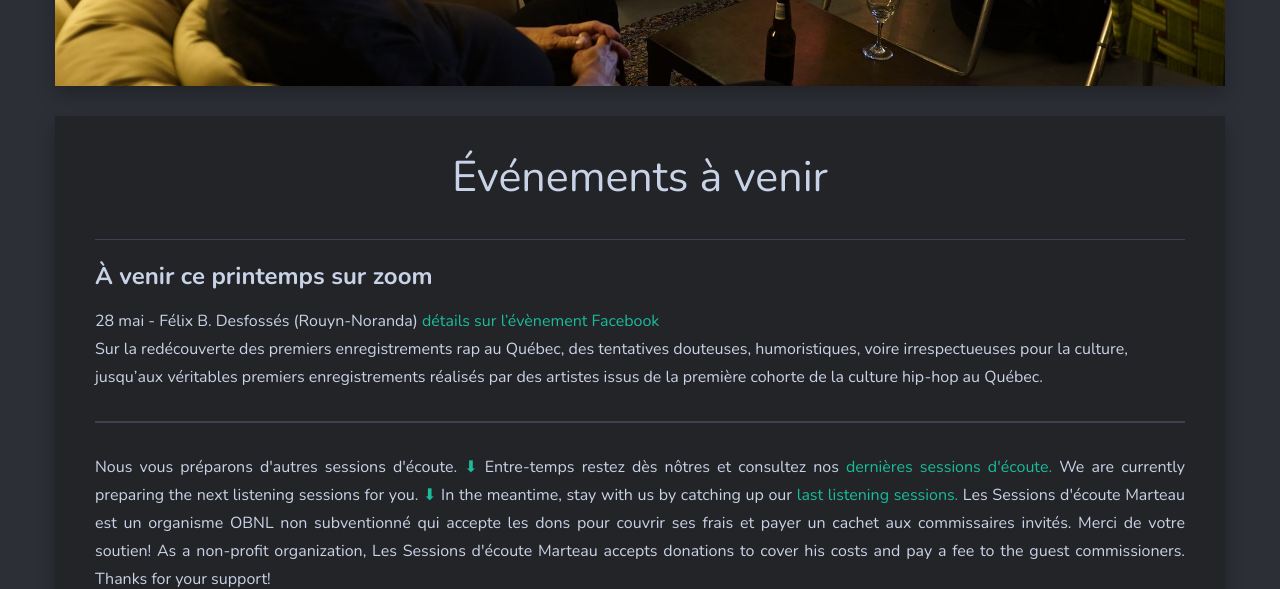
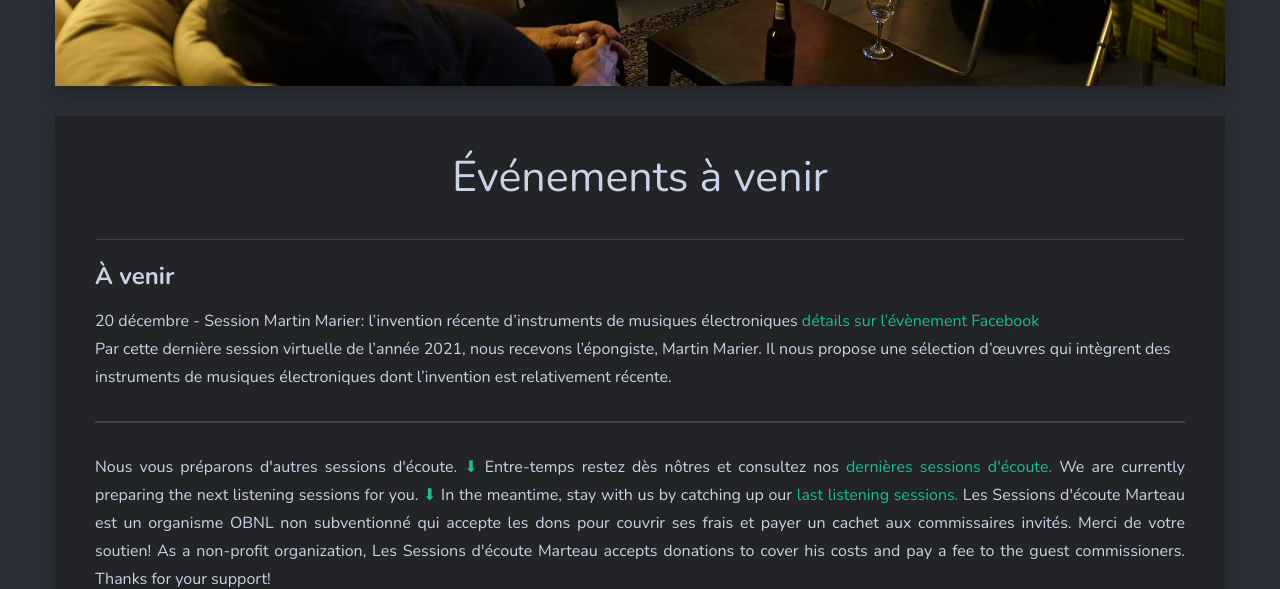
Before and after one commit to sessions-marteau/sessions-marteau-2.github.io, a Jekyll site: the page built from _pages/evenement-a-venir.md, in a window 1280 px wide and 900 px high, scrolled down 609 px, cut to the strip 0-589 px from the top of the window. Built offline with Jekyll 4.4.1, drawn with Linux system fonts in a browser that asks for light colours; nearby versions of some CDN libraries.

Commit message:
Update evenement-a-venir.md

```diff
--- a/_pages/evenement-a-venir.md
+++ b/_pages/evenement-a-venir.md
@@ -118,11 +118,11 @@ Juan Guillermo DUMAY [aka Mémo Dumay / Mantaspectra] est musicien, artiste sono
 
 
 
-### À venir ce printemps sur zoom
+### À venir
 
-28 mai - Félix B. Desfossés (Rouyn-Noranda) <a href="https://fb.me/e/UCGxTAcr" target="_blank"> détails sur l'évènement Facebook</a>
+20 décembre - Session Martin Marier: l'invention récente d'instruments de musiques électroniques <a href="https://fb.me/e/2T1EoGHU3" target="_blank"> détails sur l'évènement Facebook</a>
 <br>
-Sur la redécouverte des premiers enregistrements rap au Québec, des tentatives douteuses, humoristiques, voire irrespectueuses pour la culture, jusqu'aux véritables premiers enregistrements réalisés par des artistes issus de la première cohorte de la culture hip-hop au Québec.
+Par cette dernière session virtuelle de l'année 2021, nous recevons l'épongiste, Martin Marier. Il nous propose une sélection d'œuvres qui intègrent des instruments de musiques électroniques dont l’invention est relativement récente.
 
 
 <hr>
```
